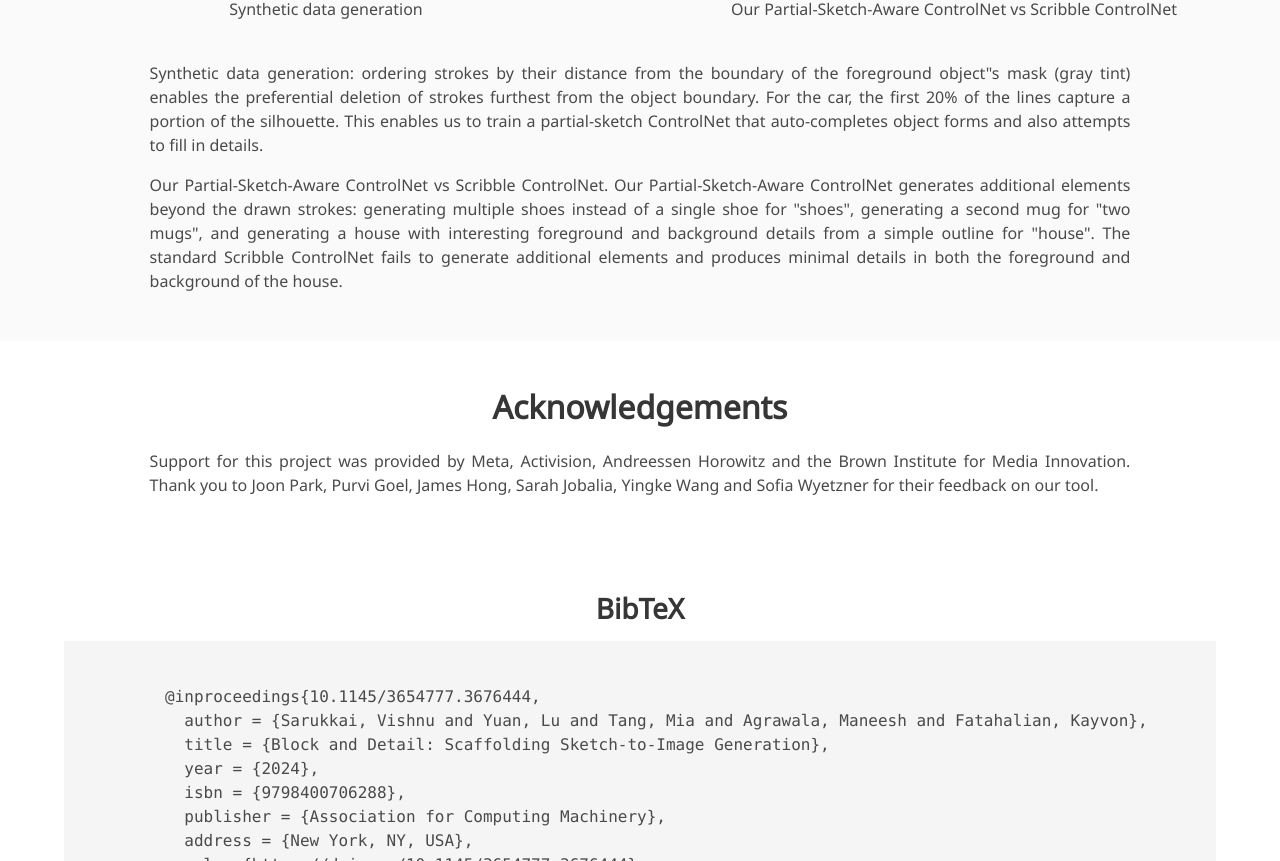
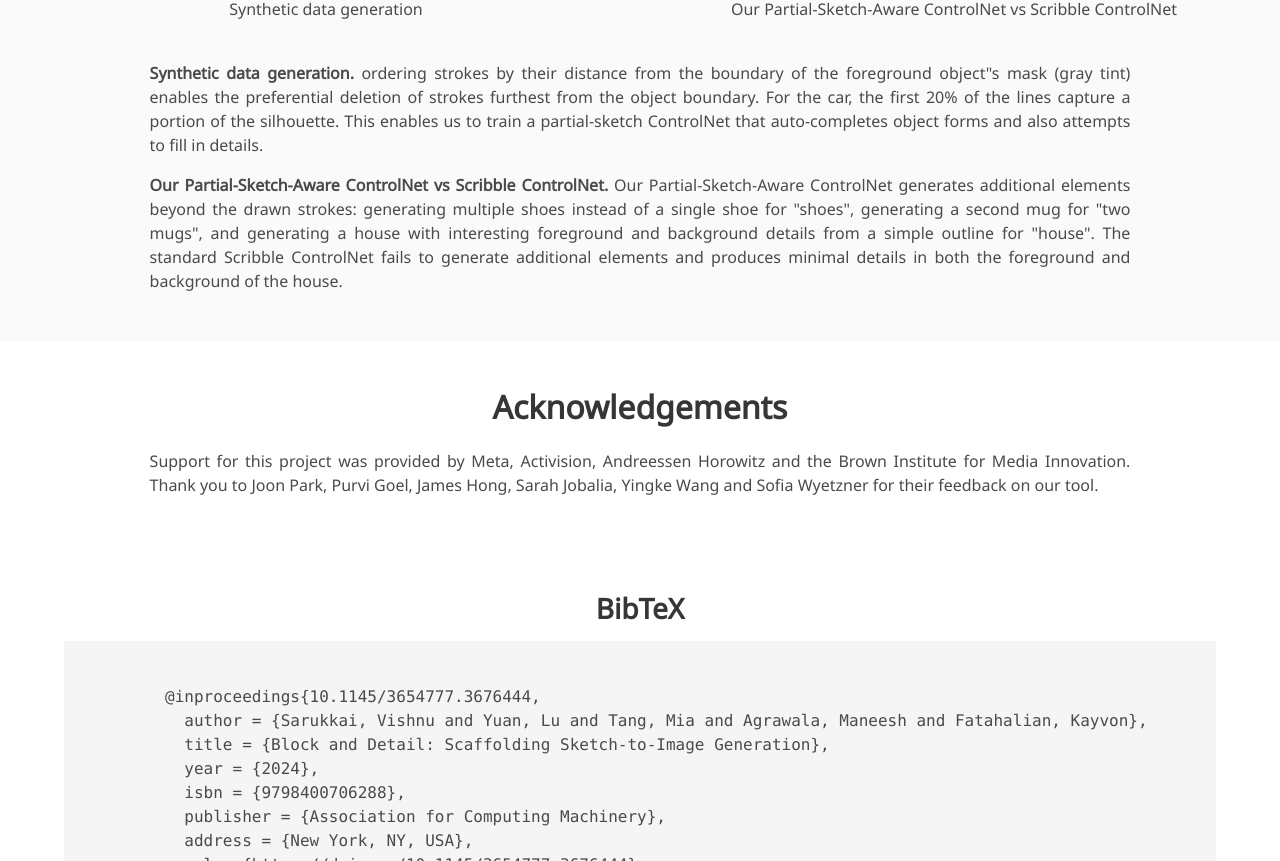
Before and after one commit to miatang13/BlockAndDetail, a plain HTML site: page index.html in a window 1280 px wide. Shown: the part 5053-5914 px from the top of the page. Drawn offline with nearby package versions, Linux system fonts and the light colour scheme; some icons are missing; a web font is replaced by a local one.

Commit message:
Update index.html

```diff
--- a/index.html
+++ b/index.html
@@ -338,7 +338,7 @@
         <div class="columns is-centered has-text-centered">
           <div class="column is-four-fifths">
             <div class="content has-text-justified mt-4 ">
-              <p> Synthetic data generation: ordering strokes by their
+              <p> <b>Synthetic data generation.</b> ordering strokes by their
                 distance from the boundary of the foreground object"s mask
                 (gray tint) enables the preferential deletion of strokes furthest
                 from the object boundary. For the car, the first 20% of
@@ -347,8 +347,8 @@
                 object forms and also attempts to fill in details.</p>
 
               <p>
-                Our Partial-Sketch-Aware ControlNet vs Scribble
-                ControlNet. Our Partial-Sketch-Aware ControlNet generates
+                <b>Our Partial-Sketch-Aware ControlNet vs Scribble
+                  ControlNet.</b> Our Partial-Sketch-Aware ControlNet generates
                 additional elements beyond the drawn strokes: generating
                 multiple shoes instead of a single shoe for "shoes",
                 generating a second mug for "two mugs", and generating a
```
